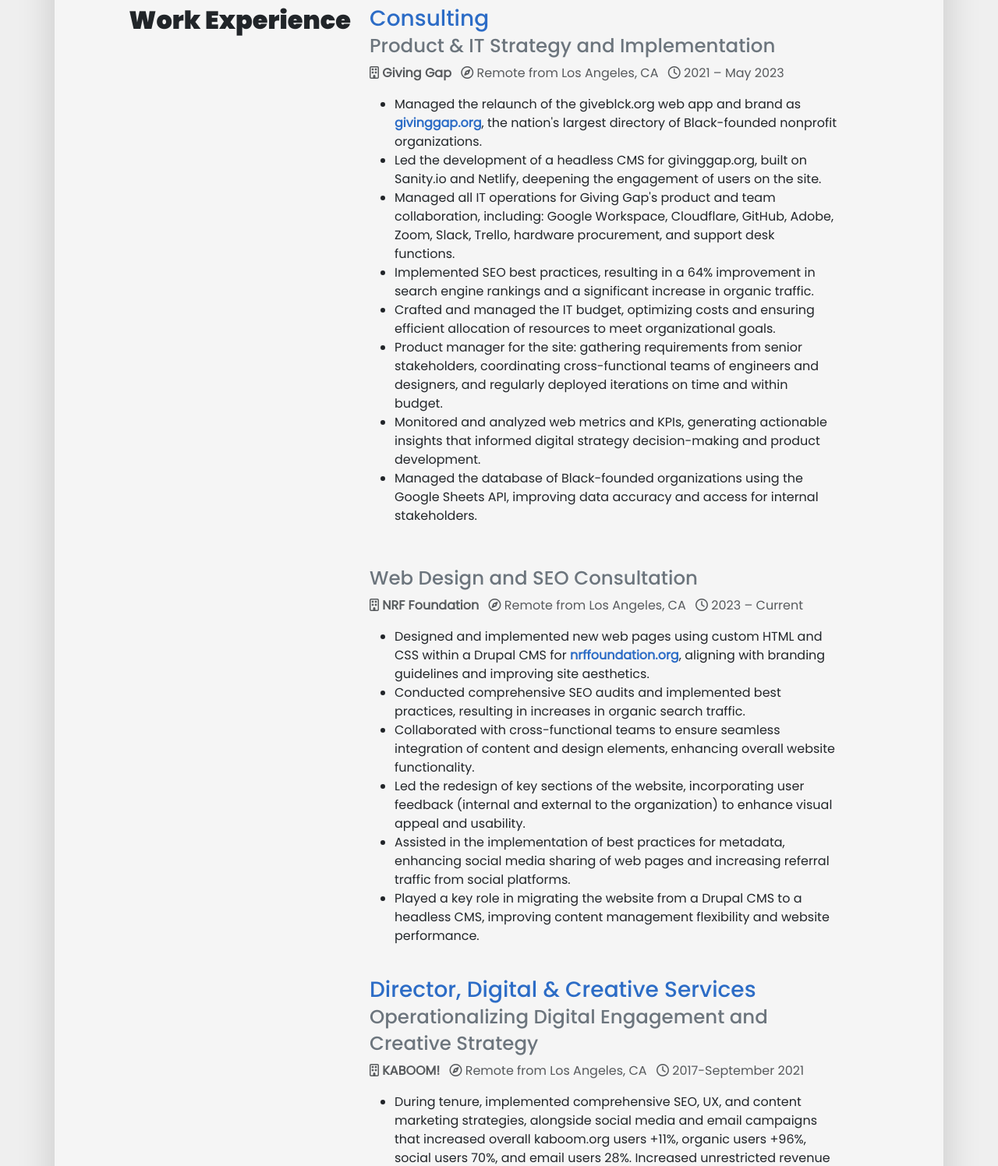
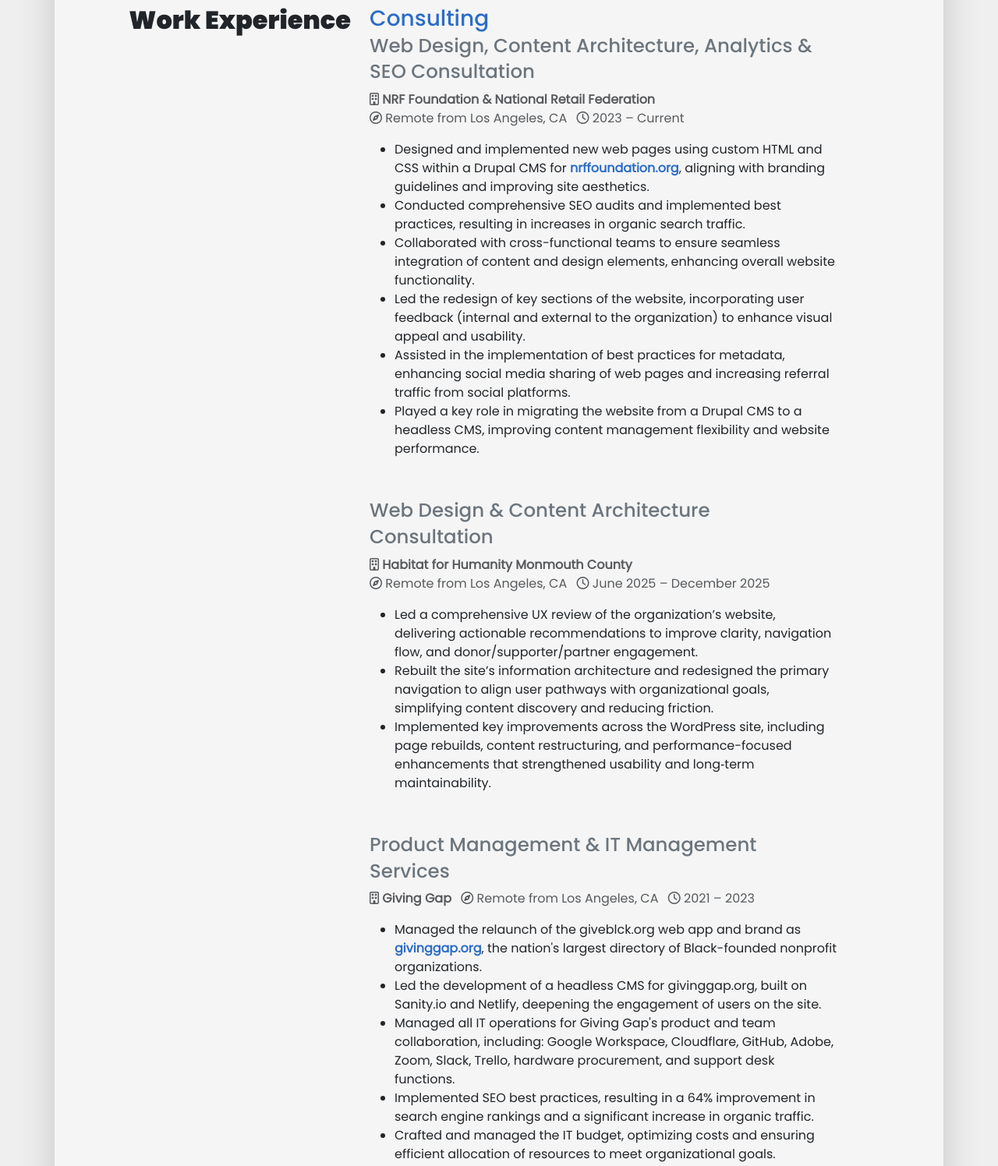
Before and after one commit to thejasoncooper/resume, a plain HTML site: page index.html in a window 1280 px wide. Shown: the part 1100-2596 px from the top of the page at 78% size. Drawn offline with nearby package versions, Linux system fonts and the light colour scheme.

Commit message:
Update index.html
2026 q1 content update. added monmouth. re-ordered under Consulting.

```diff
--- a/index.html
+++ b/index.html
@@ -2,7 +2,7 @@
 <html lang="en">
   <head>
     <meta charset="utf-8">
-    <meta name="robots" content="index,follow,unavailable_after: 11/16/2024">
+    <meta name="robots" content="index,follow">
     <meta name="viewport" content="width=device-width, initial-scale=1">
     <title>Meet Jason Cooper, Mission-driven Digital and Creative Leadership | thejasoncooper.me</title>
     <meta name="description" content="Jason Cooper's resume, accomplishments, and career history" />
@@ -29,7 +29,7 @@
       <!-- Mine, All Mine-->
       <link rel="stylesheet" href="assets/css/style.css">
       <script src="https://cdn.jsdelivr.net/npm/bootstrap@5.0.2/dist/js/bootstrap.bundle.min.js"
-            integrity="sha384-MrcW6ZMFYlzcLA8Nl+NtUVF0sA7MsXsP1UyJoMp4YLEuNSfAP+JcXn/tWtIaxVXM"
+      integrity="sha384-MrcW6ZMFYlzcLA8Nl+NtUVF0sA7MsXsP1UyJoMp4YLEuNSfAP+JcXn/tWtIaxVXM"
       crossorigin="anonymous"></script>
       <script src="https://kit.fontawesome.com/f231ddc3b5.js" crossorigin="anonymous"></script>
       <!-- Google tag (gtag.js) -->
@@ -78,32 +78,9 @@
             <h2 class="text-md-end" id="history">Work Experience</h2>
           </div>
           <div class="col-12 col-md-7">
-            <h3 id="consult" class="text-blue">Consulting<small class="text-secondary"><br>Product &amp; IT Strategy and Implementation</small></h3>
+            <h3 id="consult" class="text-blue">Consulting <small class="text-secondary"><br>Web Design, Content Architecture, Analytics & SEO Consultation</small></h3>
             <ul class="list-inline text-black-75">
-              <li class="list-inline-item"><strong><i class="far fa-building"></i>&nbsp;Giving Gap</strong></li>
-              <li class="list-inline-item"><i class="far fa-compass"></i>&nbsp;Remote from Los Angeles, CA</li>
-              <li class="list-inline-item"><i class="far fa-clock"></i>&nbsp;2021 &ndash; May 2023</li>
-            </ul>
-            <ul>
-              <li>Managed the relaunch of the giveblck.org web app and brand as <a href="https://givinggap.org/" rel="external,nofollow,noopener" target="_blank" title="Giving Gap">givinggap.org</a>, the nation's largest directory of Black-founded nonprofit organizations.</li>
-              <li>Led the development of a headless CMS for givinggap.org, built on Sanity.io and Netlify, deepening the engagement of users on the site.</li>
-
-              <li>Managed all IT operations for Giving Gap's product and team collaboration, including: Google Workspace, Cloudflare, GitHub, Adobe, Zoom, Slack, Trello, hardware procurement, and support desk functions.</li>
-
-              <li>Implemented SEO best practices, resulting in a 64% improvement in search engine rankings and a significant increase in organic traffic.</li>
-
-              <li>Crafted and managed the IT budget, optimizing costs and ensuring efficient allocation of resources to meet organizational goals.</li>
-
-              <li>Product manager for the site: gathering requirements from senior stakeholders, coordinating cross-functional teams of engineers and designers, and regularly deployed iterations on time and within budget.</li>
-
-              <li>Monitored and analyzed web metrics and KPIs, generating actionable insights that informed digital strategy decision-making and product development.</li>
-
-              <li>Managed the database of Black-founded organizations using the Google Sheets API, improving data accuracy and access for internal stakeholders.</li>
-
-            </ul>
-            <h3 class=""><small class="text-secondary"><br>Web Design and SEO Consultation</small></h3>
-            <ul class="list-inline text-black-75">
-              <li class="list-inline-item"><strong><i class="far fa-building"></i>&nbsp;NRF Foundation</strong></li>
+              <li class="list-inline-item"><strong><i class="far fa-building"></i>&nbsp;NRF Foundation & National Retail Federation</strong></li>
               <li class="list-inline-item"><i class="far fa-compass"></i>&nbsp;Remote from Los Angeles, CA</li>
               <li class="list-inline-item"><i class="far fa-clock"></i>&nbsp;2023 &ndash; Current</li>
             </ul>
@@ -114,6 +91,33 @@
               <li>Led the redesign of key sections of the website, incorporating user feedback (internal and external to the organization) to enhance visual appeal and usability. </li>
               <li>Assisted in the implementation of best practices for metadata, enhancing social media sharing of web pages and increasing referral traffic from social platforms.</li>
               <li>Played a key role in migrating the website from a Drupal CMS to a headless CMS, improving content management flexibility and website performance.</li>
+            </ul>
+            <h3 class=""><small class="text-secondary"><br>Web Design & Content Architecture Consultation</small></h3>
+            <ul class="list-inline text-black-75">
+              <li class="list-inline-item"><strong><i class="far fa-building"></i>&nbsp;Habitat for Humanity Monmouth County</strong></li>
+              <li class="list-inline-item"><i class="far fa-compass"></i>&nbsp;Remote from Los Angeles, CA</li>
+              <li class="list-inline-item"><i class="far fa-clock"></i>&nbsp;June 2025 &ndash; December 2025</li>
+            </ul>
+             <ul>
+              <li>Led a comprehensive UX review of the organization’s website, delivering actionable recommendations to improve clarity, navigation flow, and donor/supporter/partner engagement.</li>
+              <li>Rebuilt the site’s information architecture and redesigned the primary navigation to align user pathways with organizational goals, simplifying content discovery and reducing friction.</li>
+              <li>Implemented key improvements across the WordPress site, including page rebuilds, content restructuring, and performance-focused enhancements that strengthened usability and long‑term maintainability.</li>
+            </ul>
+            <h3 class=""><small class="text-secondary"><br>Product Management & IT Management Services</small></h3>
+            <ul class="list-inline text-black-75">
+              <li class="list-inline-item"><strong><i class="far fa-building"></i>&nbsp;Giving Gap</strong></li>
+              <li class="list-inline-item"><i class="far fa-compass"></i>&nbsp;Remote from Los Angeles, CA</li>
+              <li class="list-inline-item"><i class="far fa-clock"></i>&nbsp;2021 &ndash; 2023</li>
+            </ul>
+            <ul>
+              <li>Managed the relaunch of the giveblck.org web app and brand as <a href="https://givinggap.org/" rel="external,nofollow,noopener" target="_blank" title="Giving Gap">givinggap.org</a>, the nation's largest directory of Black-founded nonprofit organizations.</li>
+              <li>Led the development of a headless CMS for givinggap.org, built on Sanity.io and Netlify, deepening the engagement of users on the site.</li>
+              <li>Managed all IT operations for Giving Gap's product and team collaboration, including: Google Workspace, Cloudflare, GitHub, Adobe, Zoom, Slack, Trello, hardware procurement, and support desk functions.</li>
+              <li>Implemented SEO best practices, resulting in a 64% improvement in search engine rankings and a significant increase in organic traffic.</li>
+              <li>Crafted and managed the IT budget, optimizing costs and ensuring efficient allocation of resources to meet organizational goals.</li>
+              <li>Product manager for the site: gathering requirements from senior stakeholders, coordinating cross-functional teams of engineers and designers, and regularly deployed iterations on time and within budget.</li>
+              <li>Monitored and analyzed web metrics and KPIs, generating actionable insights that informed digital strategy decision-making and product development.</li>
+              <li>Managed the database of Black-founded organizations using the Google Sheets API, improving data accuracy and access for internal stakeholders.</li>
             </ul>
           </div>
         </div>
```
